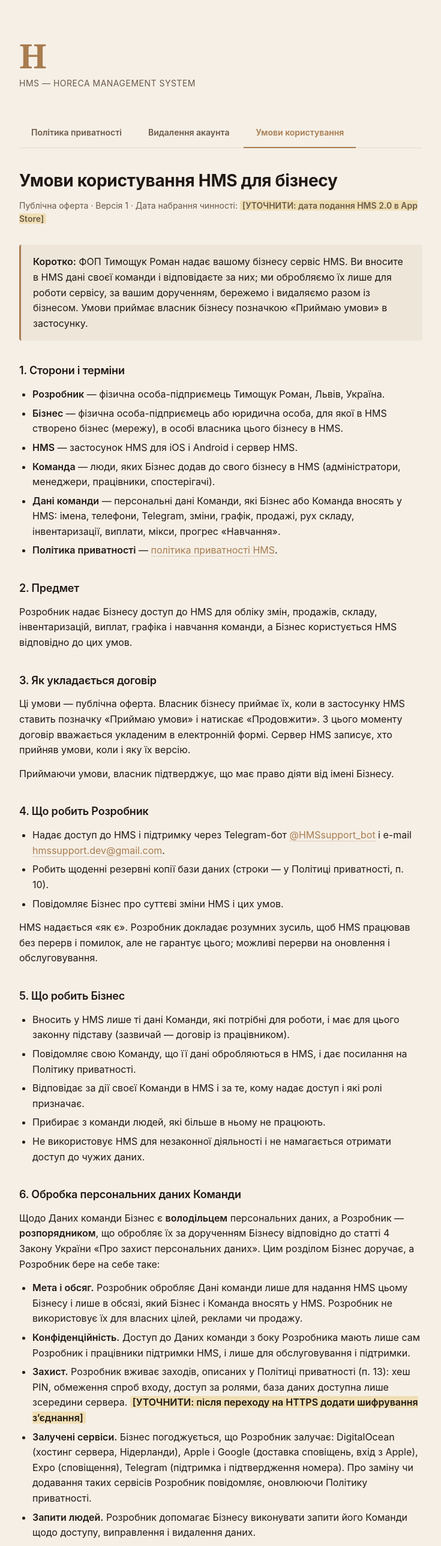
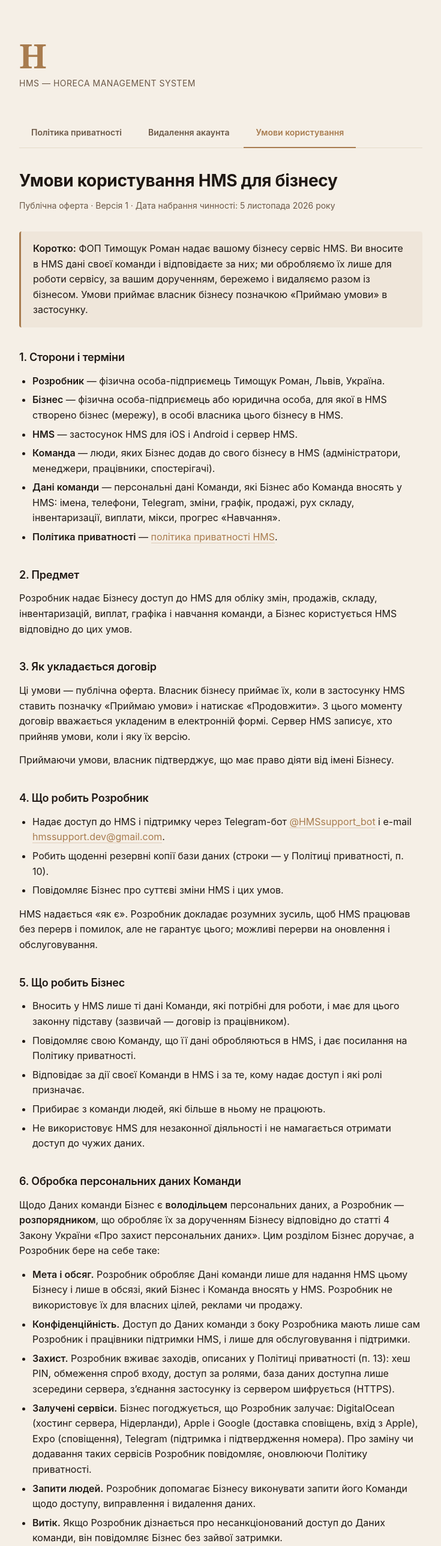
Before and after one commit to rtymoshchuk-dev/hms-privacy, a plain HTML site: page terms.html in a window 1280 px wide. Shown: the top 2578 px of the page at 60% size, without its empty margins (272-1007 px from the left). Drawn offline with Linux system fonts and the light colour scheme.

Commit message:
Політика 2.0, сторінка видалення й оферта — до публікації: дата 5.11.2026, з'єднання за HTTPS (api.hmshoreca.com)

```diff
--- a/terms.html
+++ b/terms.html
@@ -149,7 +149,7 @@
 
     <main>
       <h1>Умови користування HMS для бізнесу</h1>
-      <p class="meta">Публічна оферта · Версія 1 · Дата набрання чинності: <span class="todo">[УТОЧНИТИ: дата подання HMS 2.0 в App Store]</span></p>
+      <p class="meta">Публічна оферта · Версія 1 · Дата набрання чинності: 5 листопада 2026 року</p>
 
       <div class="callout">
         <p><strong>Коротко:</strong> ФОП Тимощук Роман надає вашому бізнесу сервіс HMS. Ви вносите в HMS дані своєї команди і відповідаєте за них; ми обробляємо їх лише для роботи сервісу, за вашим дорученням, бережемо і видаляємо разом із бізнесом. Умови приймає власник бізнесу позначкою «Приймаю умови» в застосунку.</p>
@@ -194,7 +194,7 @@
       <ul>
         <li><strong>Мета і обсяг.</strong> Розробник обробляє Дані команди лише для надання HMS цьому Бізнесу і лише в обсязі, який Бізнес і Команда вносять у HMS. Розробник не використовує їх для власних цілей, реклами чи продажу.</li>
         <li><strong>Конфіденційність.</strong> Доступ до Даних команди з боку Розробника мають лише сам Розробник і працівники підтримки HMS, і лише для обслуговування і підтримки.</li>
-        <li><strong>Захист.</strong> Розробник вживає заходів, описаних у Політиці приватності (п. 13): хеш PIN, обмеження спроб входу, доступ за ролями, база даних доступна лише зсередини сервера. <span class="todo">[УТОЧНИТИ: після переходу на HTTPS додати шифрування зʼєднання]</span></li>
+        <li><strong>Захист.</strong> Розробник вживає заходів, описаних у Політиці приватності (п. 13): хеш PIN, обмеження спроб входу, доступ за ролями, база даних доступна лише зсередини сервера, зʼєднання застосунку із сервером шифрується (HTTPS).</li>
         <li><strong>Залучені сервіси.</strong> Бізнес погоджується, що Розробник залучає: DigitalOcean (хостинг сервера, Нідерланди), Apple і Google (доставка сповіщень, вхід з Apple), Expo (сповіщення), Telegram (підтримка і підтвердження номера). Про заміну чи додавання таких сервісів Розробник повідомляє, оновлюючи Політику приватності.</li>
         <li><strong>Запити людей.</strong> Розробник допомагає Бізнесу виконувати запити його Команди щодо доступу, виправлення і видалення даних.</li>
         <li><strong>Витік.</strong> Якщо Розробник дізнається про несанкціонований доступ до Даних команди, він повідомляє Бізнес без зайвої затримки.</li>
```
Also changed, not shown: index.html (+3 -3 lines).
